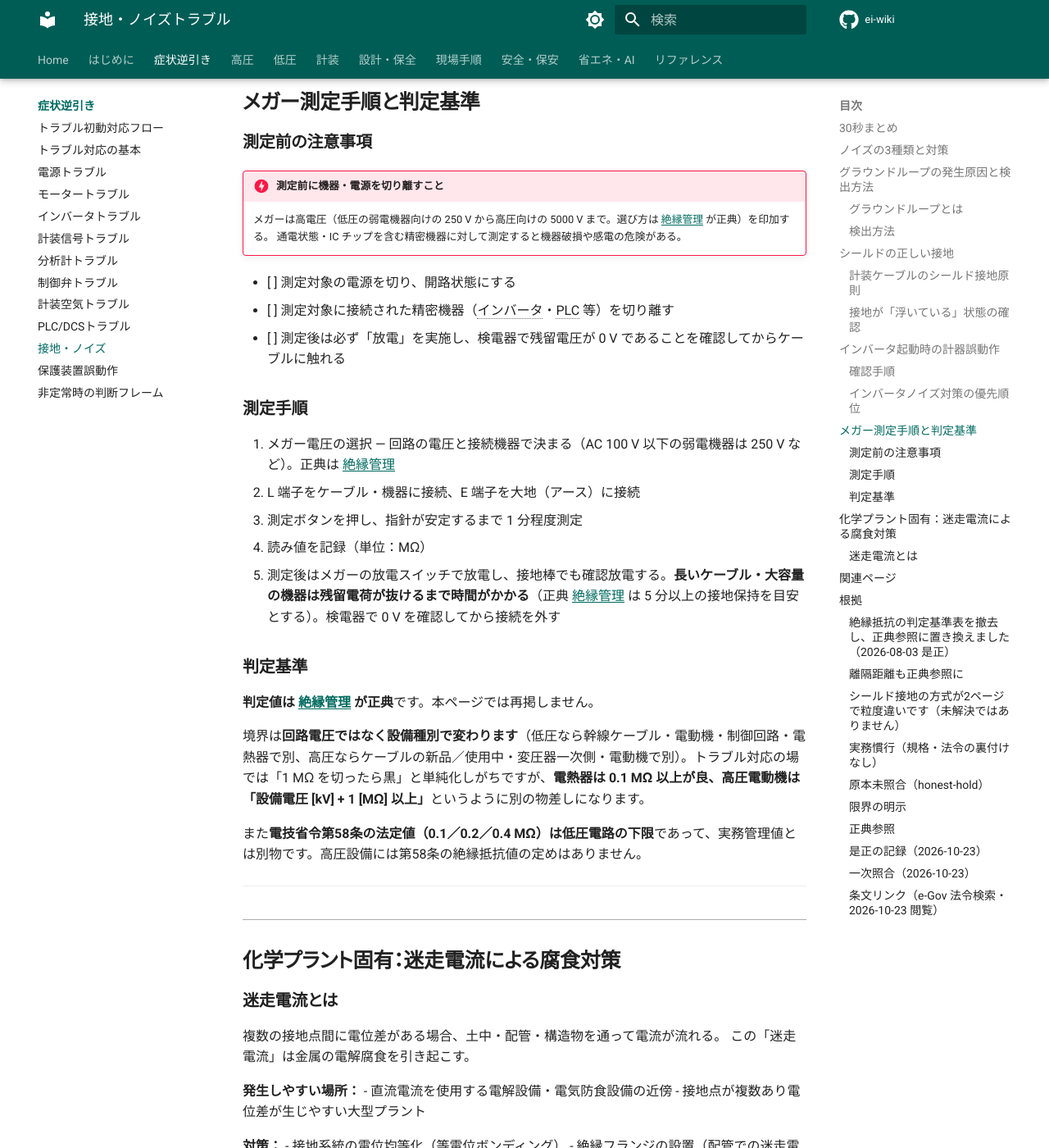
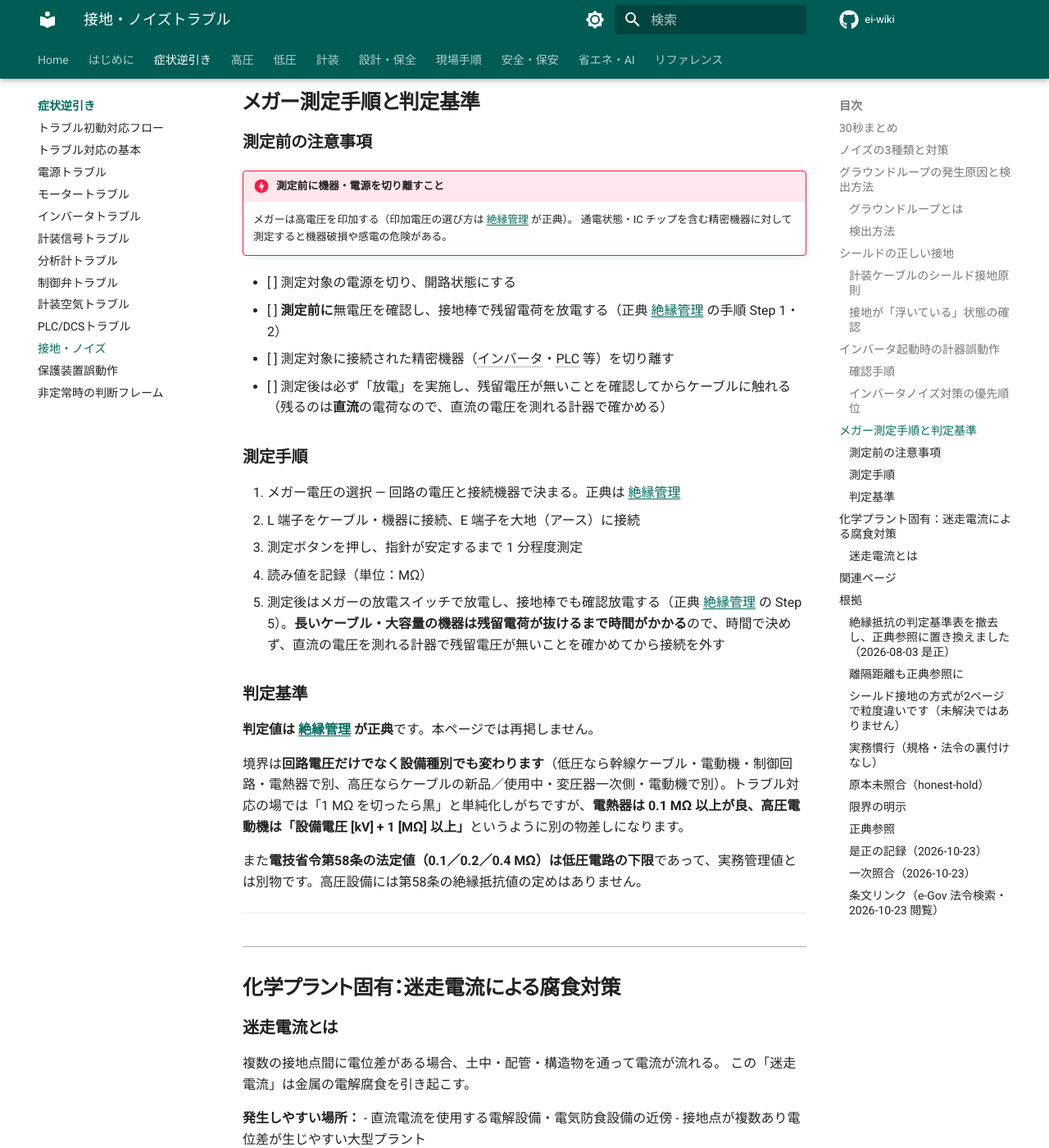
Before and after one commit to kfurufuru/ei-wiki, an MkDocs documentation site: the page built from docs/06-trouble/grounding-noise.md, in a window 1280 px wide and 1400 px high, scrolled down 3199 px. Shown: the whole window at 82% size. Built offline with MkDocs 1.6.1 and Material for MkDocs 9.7.7, drawn with Linux system fonts in a browser that asks for light colours; comment, search, counter and statistics services are not loaded; some of the changed text lies outside the part shown.

Commit message:
fix(接地・ノイズ／分岐回路): 敵対監査を受け、メガー電圧の残り・放電の根拠の取り違え・測定前の検電と放電の欠落を是正
- 本文に残っていたメガー電圧の数値を削除（正典の 10000 V も落としていた）
- 「5 分以上」は正典では測定前の放電の目安。測定後は正典 Step 5 に合わせ、時間で決めず直流の残留電圧を計器で確認
- 測定前の無電圧確認と放電（正典 Step 1・2）をチェックリストに追加。出典のない目安を実務慣行の一覧へ
- 分岐回路: 第33条第4項の 1 倍、第四号の「第三号に適合する開閉器の機能」を補った

Co-Authored-By: Claude Opus 5.5 <noreply@anthropic.com>
Claude-Session: https://claude.ai/code/session_014hFAKga6G9WfD9E6Ry5rht

```diff
--- a/docs/06-trouble/grounding-noise.md
+++ b/docs/06-trouble/grounding-noise.md
@@ -139,26 +139,27 @@ VA ≠ VB の場合 → ループ電流が発生 → ノイズになる
 ### 測定前の注意事項
 
 !!! danger "測定前に機器・電源を切り離すこと"
-    メガーは高電圧（低圧の弱電機器向けの 250 V から高圧向けの 5000 V まで。選び方は [絶縁管理](../05-hozen/insulation-management.md) が正典）を印加する。
+    メガーは高電圧を印加する（印加電圧の選び方は [絶縁管理](../05-hozen/insulation-management.md) が正典）。
     通電状態・IC チップを含む精密機器に対して測定すると機器破損や感電の危険がある。
 
 - [ ] 測定対象の電源を切り、開路状態にする
+- [ ] **測定前に**無電圧を確認し、接地棒で残留電荷を放電する（正典 [絶縁管理](../05-hozen/insulation-management.md) の手順 Step 1・2）
 - [ ] 測定対象に接続された精密機器（インバータ・PLC 等）を切り離す
-- [ ] 測定後は必ず「放電」を実施し、検電器で残留電圧が 0 V であることを確認してからケーブルに触れる
+- [ ] 測定後は必ず「放電」を実施し、残留電圧が無いことを確認してからケーブルに触れる（残るのは**直流**の電荷なので、直流の電圧を測れる計器で確かめる）
 
 ### 測定手順
 
-1. メガー電圧の選択 — 回路の電圧と接続機器で決まる（AC 100 V 以下の弱電機器は 250 V など）。正典は [絶縁管理](../05-hozen/insulation-management.md)
+1. メガー電圧の選択 — 回路の電圧と接続機器で決まる。正典は [絶縁管理](../05-hozen/insulation-management.md)
 2. L 端子をケーブル・機器に接続、E 端子を大地（アース）に接続
 3. 測定ボタンを押し、指針が安定するまで 1 分程度測定
 4. 読み値を記録（単位：MΩ）
-5. 測定後はメガーの放電スイッチで放電し、接地棒でも確認放電する。**長いケーブル・大容量の機器は残留電荷が抜けるまで時間がかかる**（正典 [絶縁管理](../05-hozen/insulation-management.md) は 5 分以上の接地保持を目安とする）。検電器で 0 V を確認してから接続を外す
+5. 測定後はメガーの放電スイッチで放電し、接地棒でも確認放電する（正典 [絶縁管理](../05-hozen/insulation-management.md) の Step 5）。**長いケーブル・大容量の機器は残留電荷が抜けるまで時間がかかる**ので、時間で決めず、直流の電圧を測れる計器で残留電圧が無いことを確かめてから接続を外す
 
 ### 判定基準
 
 **判定値は [絶縁管理](../05-hozen/insulation-management.md) が正典**です。本ページでは再掲しません。
 
-境界は**回路電圧ではなく設備種別で変わります**（低圧なら幹線ケーブル・電動機・制御回路・電熱器で別、高圧ならケーブルの新品／使用中・変圧器一次側・電動機で別）。トラブル対応の場では「1 MΩ を切ったら黒」と単純化しがちですが、**電熱器は 0.1 MΩ 以上が良、高圧電動機は「設備電圧 [kV] + 1 [MΩ] 以上」**というように別の物差しになります。
+境界は**回路電圧だけでなく設備種別でも変わります**（低圧なら幹線ケーブル・電動機・制御回路・電熱器で別、高圧ならケーブルの新品／使用中・変圧器一次側・電動機で別）。トラブル対応の場では「1 MΩ を切ったら黒」と単純化しがちですが、**電熱器は 0.1 MΩ 以上が良、高圧電動機は「設備電圧 [kV] + 1 [MΩ] 以上」**というように別の物差しになります。
 
 また**電技省令第58条の法定値（0.1／0.2／0.4 MΩ）は低圧電路の下限**であって、実務管理値とは別物です。高圧設備には第58条の絶縁抵抗値の定めはありません。
 
@@ -184,7 +185,7 @@ VA ≠ VB の場合 → ループ電流が発生 → ノイズになる
     等電位ボンディングは「導電性部分間において、その部分間に発生する電位差を軽減するために施す電気的接続」です（電技解釈 第18条第1項）。
     設備の金属部（タンク・配管・構造物）どうしをつなぐ**接続そのもの**を指し、「接地されて電位差が少ない状態」のことではありません。
     定期検査で等電位ボンディングの導通確認を行うこと。
-    等電位ボンディングは落雷時の地電位上昇による計装機器破損の防止にも直結する。
+    等電位ボンディングは、落雷時の地電位上昇による計装機器の破損を防ぐうえでも重要とされる。
     雷・サージからの保護（SPD の選定・接地）は[雷・サージ保護](../03-keiso/lightning-surge.md)を参照。
 
 ---
@@ -218,7 +219,7 @@ R6（同じ数値を複数ページに書かない）に従い、表そのもの
 
 ### シールド接地の方式が2ページで粒度違いです（未解決ではありません）
 
-[計装配線](../03-keiso/wiring.md) は「接地点は **DCS（制御盤）側の1点のみ**」と設計の既定値を示し、本ページは片端接地の**どちら端を落とすか**という選択肢（フィールド端を浮かす／制御室端を浮かす）を扱っています。**矛盾ではなく、設計の標準と現場での切り分けという役割分担**です。迷った場合は計装配線側の既定値（DCS 側1点）に寄せてください。
+[計装配線](../03-keiso/wiring.md) は「接地点は **DCS（制御盤）側の1点のみ**」と設計の既定値を示しています。本ページの表もこれを既定とし、制御室端を浮かす方式は「設計で指定された場合のみ」として、採っている回路は設計図書で理由を確認するよう求めています（2026-10-23 に改めました）。迷った場合は計装配線側の既定値（DCS 側1点）に寄せてください。
 
 ### 実務慣行（規格・法令の裏付けなし）
 
@@ -226,6 +227,9 @@ R6（同じ数値を複数ページに書かない）に従い、表そのもの
 - **インバータ配線の離隔は通常動力線の2倍**、キャリア周波数を下げるとノイズが減ることがある、という経験則
 - インバータノイズ対策の優先順位（PE 接地 → 別ルート → フィルタ → アイソレータ → キャリア低減）
 - 迷走電流対策（等電位ボンディング・絶縁フランジ・定期の電位／肉厚測定）
+- シールドと接地の間の抵抗で「数 Ω 以下なら接地されている／MΩ オーバーなら浮いている」と見る目安（その中間の値は判定せず、端末の接続を目で確かめる）
+- インバータのキャリア周波数が「数 kHz〜数十 kHz」という幅（機種で異なる。当該機の仕様で確認）
+- 等電位ボンディングが落雷時の地電位上昇による計装機器の破損を防ぐという説明（防ぐ効果の大きさは本Wikiで照合していない）
 
 ### 原本未照合（honest-hold）
 
@@ -253,8 +257,8 @@ R6（同じ数値を複数ページに書かない）に従い、表そのもの
 
 | 箇所 | 修正前 | 修正後・根拠 |
 |---|---|---|
-| メガー測定後の放電 | 「放電スイッチで放電、または 10 秒以上待ってから接続を外す」 | 放電スイッチ＋接地棒で放電し、検電器で 0 V を確認してから外す。正典 [絶縁管理](../05-hozen/insulation-management.md) は長いケーブルで 5 分以上の接地保持を目安とする。「10 秒」は正典と食い違い、長い高圧ケーブルでは残留電荷が残る（危険側） |
-| メガー電圧 | 「500V〜5000V」「低圧回路：500V」 | 正典は AC 100 V 以下の弱電機器に 250 V を挙げる。数値の再記述をやめ正典参照に（R6） |
+| メガー測定後の放電 | 「放電スイッチで放電、または 10 秒以上待ってから接続を外す」 | 放電スイッチ＋接地棒で放電し（正典 [絶縁管理](../05-hozen/insulation-management.md) の Step 5）、直流の電圧を測れる計器で残留電圧が無いことを確かめてから外す。「10 秒」は時間だけで判断させ、長い高圧ケーブルでは残留電荷が残る（危険側）。測定前の検電・放電（正典 Step 1・2）もチェックリストに追加 |
+| メガー電圧 | 「500V〜5000V」「低圧回路：500V」 | 正典は AC 100 V 以下の弱電機器に 250 V、特別高圧に 10000 V も挙げる。本ページから電圧の数値を消し、正典参照に一本化（R6） |
 | シールド接地「制御室端を浮かす」 | 「現場側の感電防止になる」「長距離配線・屋外配線」に適用 | 根拠が無い（シールドは保護導体ではない）。設計の既定（DCS 側1点）と逆の方式なので、採っている回路は設計図書で理由を確認する、に改めた |
 | 等電位ボンディングの定義 | 「接地されていて接地点間の電位差が少ない状態」 | 電技解釈 第18条第1項の定義（電位差を軽減するために施す電気的接続）に。原典 PDF（令和7年11月版）で逐語照合 |
 | 30秒まとめ | 「原因の8割はノイズかグラウンドループ」 | 出典のない数字を削除 |
```
Also changed, not shown: docs/04-sekkei/branch-circuit-sizing.md (+2 -2 lines).
